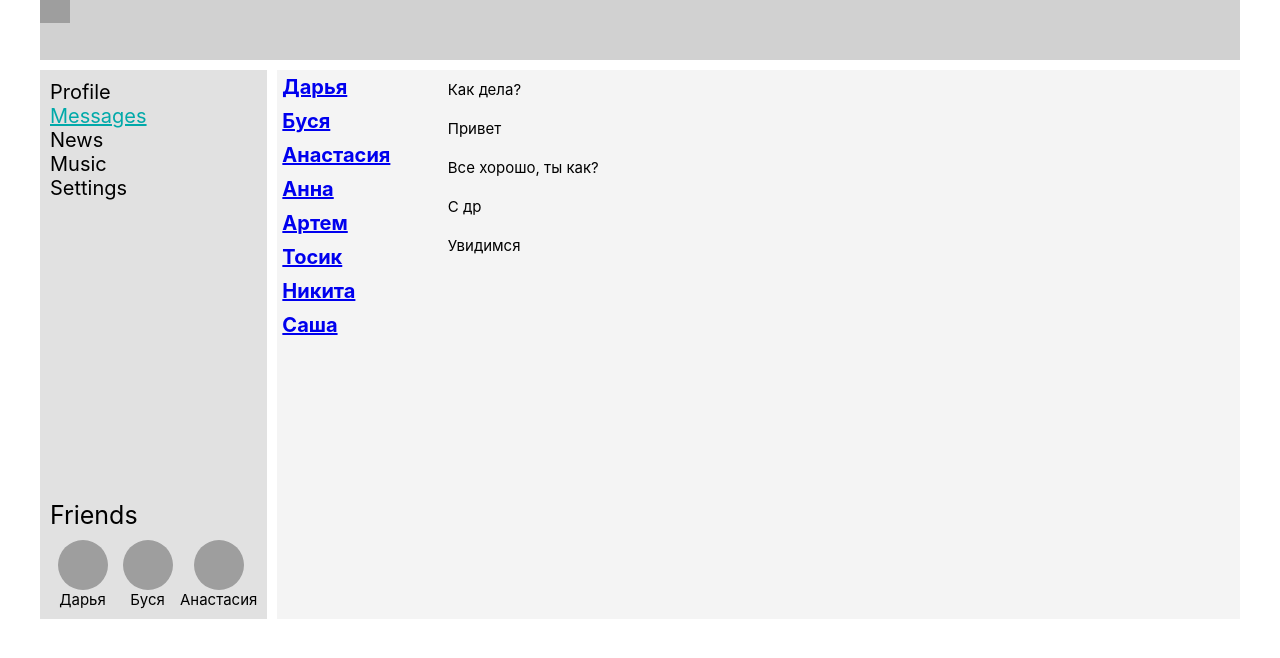
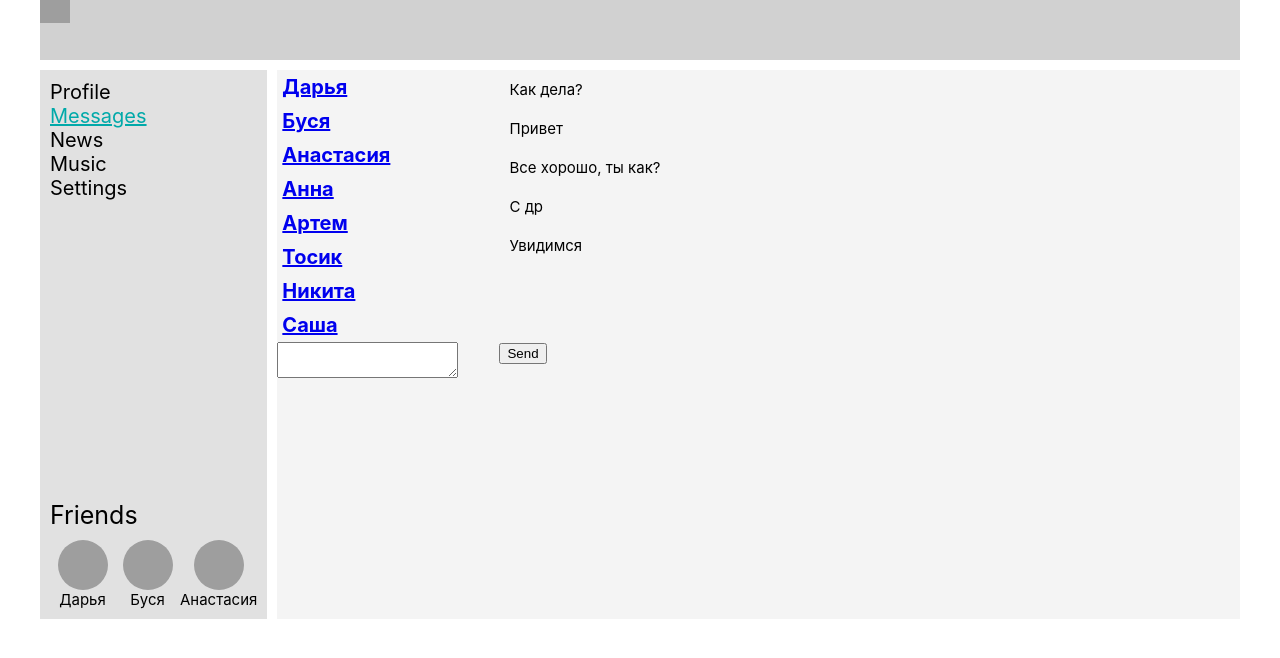
Before and after one commit to DenisPolyakov1328/React-myFirstProject, a React (Create React App) app: page /messages in a window 1280 px wide. Shown: the top 658 px of the page. Built offline with nearby package versions, Linux system fonts and the light colour scheme; grey boxes are pictures that could not be loaded.

Commit message:
Добавил взвимодействие textarea с кнопкой, отправляет посты и сообщения

```diff
--- a/src/components/Messages/Messages.jsx
+++ b/src/components/Messages/Messages.jsx
@@ -1,3 +1,4 @@
+import React from "react";
 import contMess from "./Messages.module.css";
 import DialogItem from "./Dialog/DialogItem";
 import Message from "./Message/Message";
@@ -13,10 +14,25 @@ const Messages = (props) => {
     <Message message={message.message} key={message.id} id={message.id} />
   ));
 
+  // ссылка на тег textarea
+  const newSendMessage = React.createRef();
+
+  // обработка значения введенного в textarea
+  const sendMessage = () => {
+    let text = newSendMessage.current.value;
+    alert(text);
+  };
+
   return (
     <div className={contMess.content}>
       <div className={contMess.dialogsItems}>{dilogsElements}</div>
       <div className={contMess.messages}>{messagesElements}</div>
+      <div>
+        <textarea ref={newSendMessage}></textarea>
+      </div>
+      <div>
+        <button onClick={sendMessage}>Send</button>
+      </div>
     </div>
   );
 };
--- a/src/components/Messages/Messages.module.css
+++ b/src/components/Messages/Messages.module.css
@@ -1,6 +1,6 @@
 .content {
   display: grid;
-  grid-template-columns: 2fr 10fr;
+  grid-template-columns: 3fr 10fr;
 }
 
 .dialogsItems {
--- a/src/components/Profile/MyPosts/MyPosts.jsx
+++ b/src/components/Profile/MyPosts/MyPosts.jsx
@@ -1,3 +1,4 @@
+import React from "react";
 import cont from "./MyPosts.module.css";
 import Post from "./Post/Posts";
 
@@ -9,15 +10,24 @@ const MyPosts = (props) => {
     <Post message={post.message} likeCount={post.likecount} key={post.id} />
   ));
 
+  // ссылка на тег textarea
+  const newPostElement = React.createRef();
+
+  // обработка значения введенного в textarea
+  const addPost = () => {
+    let text = newPostElement.current.value;
+    alert(text);
+  }
+
   return (
     <div className={cont.postsBlock}>
       <h3>My posts</h3>
       <div>
         <div>
-          <textarea></textarea>
+          <textarea ref={newPostElement}></textarea>
         </div>
         <div>
-          <button>Add post</button>
+          <button onClick={addPost}>Add post</button>
         </div>
       </div>
       <div className={cont.post}>{postsElements}</div>
```
